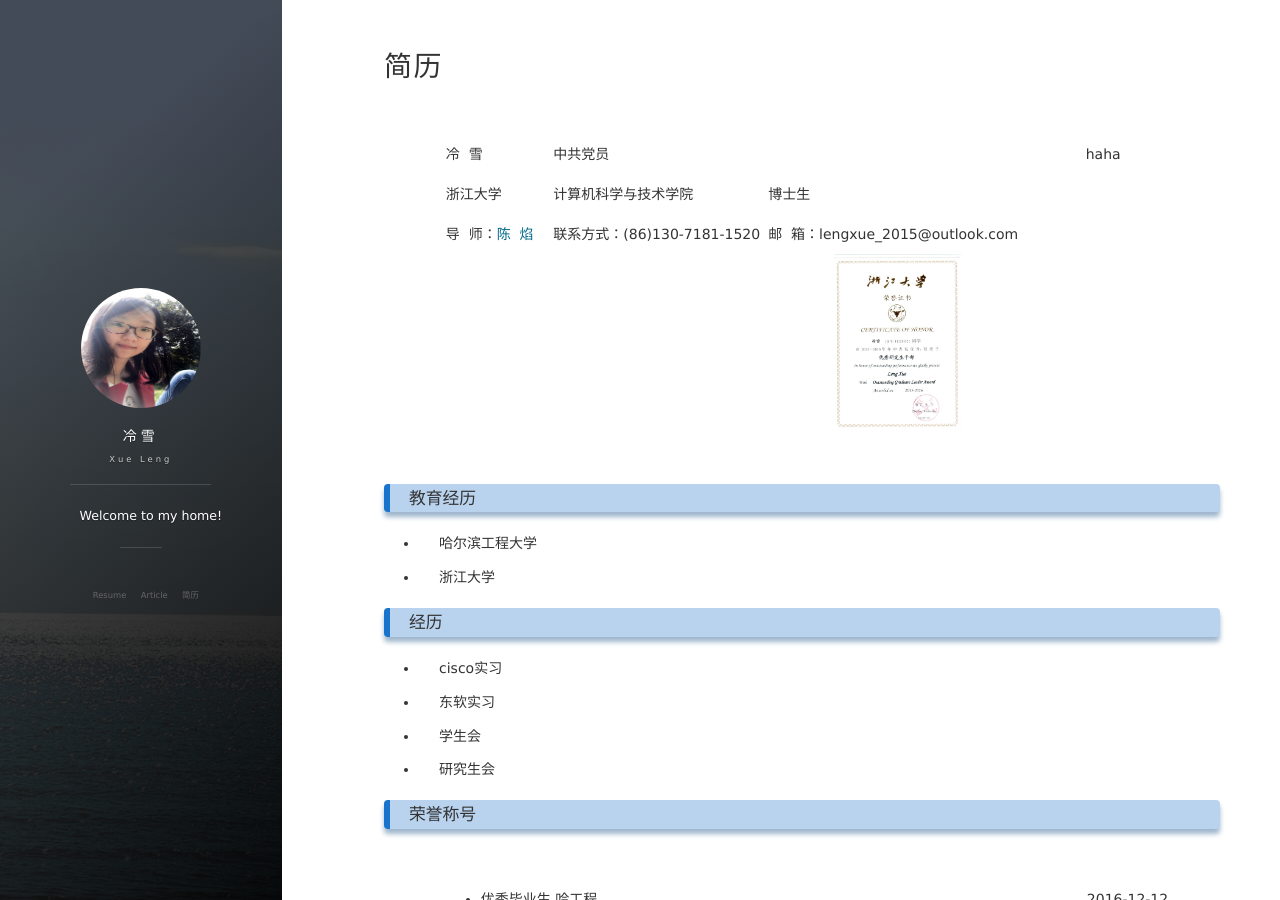
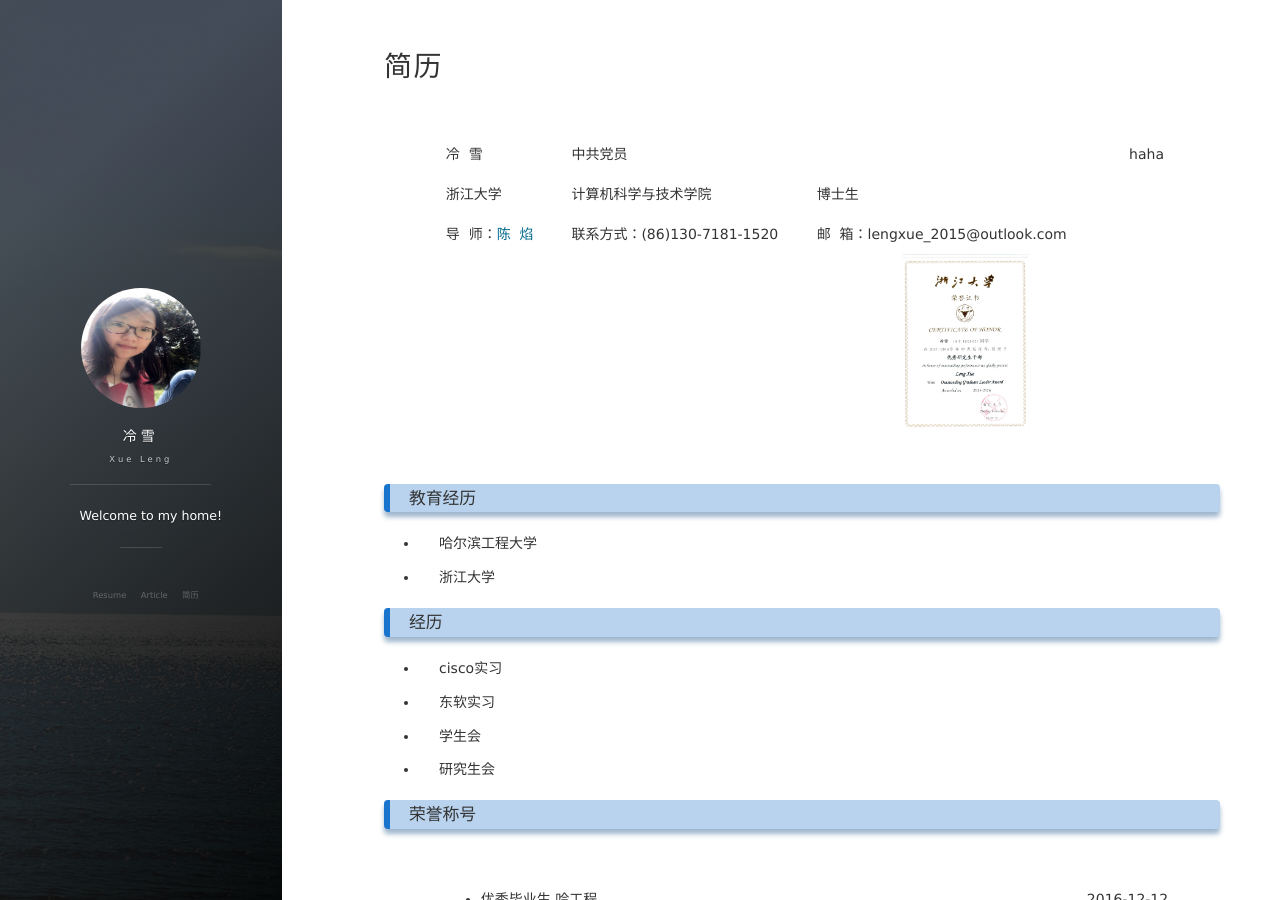
Before and after one commit to lxv458/OldWeb, a Jekyll site: the page built from about.md, in a window 1280 px wide and 900 px high. Built offline with Jekyll 4.4.1, drawn with Linux system fonts in a browser that asks for light colours; nearby versions of some CDN libraries; comment, search, counter and statistics services are not loaded.

Commit message:
basic information

```diff
--- a/about.md
+++ b/about.md
@@ -3,11 +3,11 @@
 title: 简历
 ---
  <table>
- 	<tr>
+ 	<tr valign="middle">
  		<td align="left">冷&nbsp;&nbsp;雪</td>
  		<td align="left">中共党员</td>
  		<td align="left"></td>
- 		<td align="center" valign="middle" rowspan="3" width="130" height="180">haha </td>
+ 		<td align="center" rowspan="3">haha </td>
  	</tr>
  	<tr>
  		<td align="left">浙江大学</td>
```
